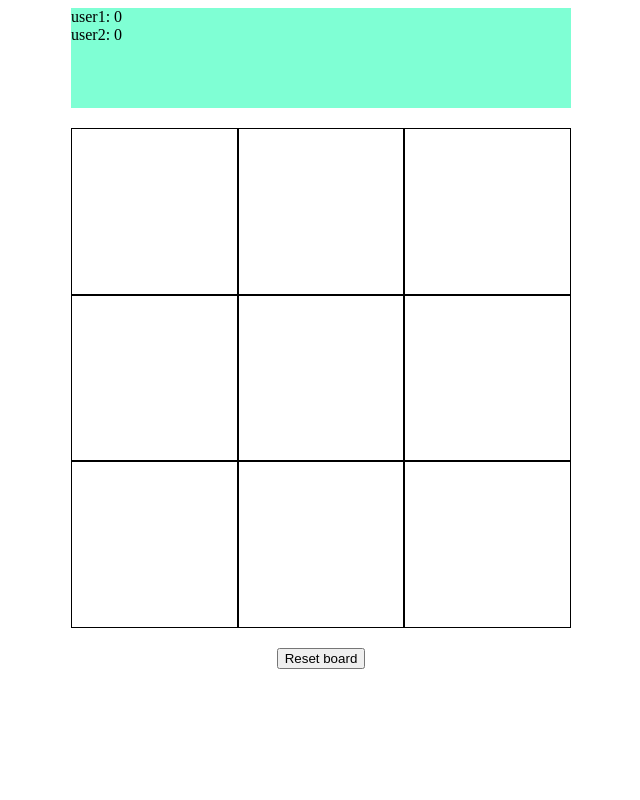
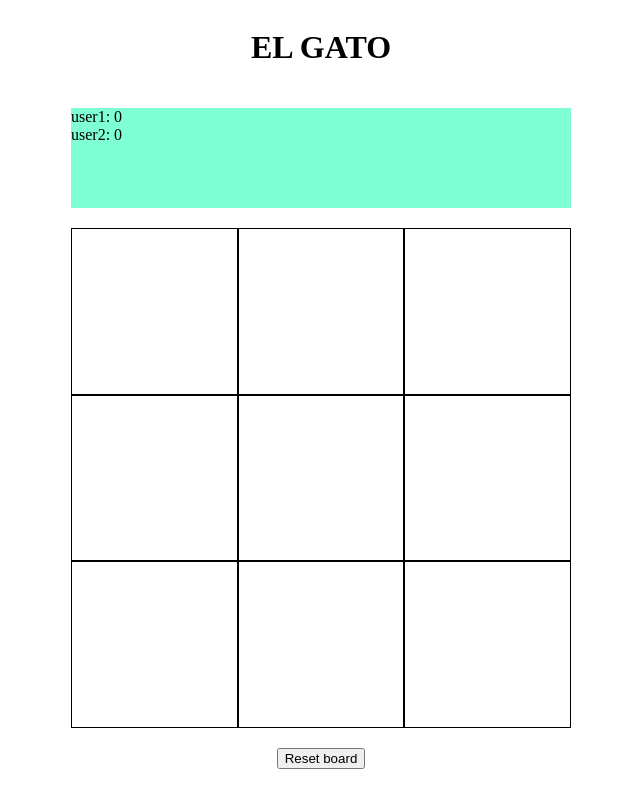
Before and after one commit to Dvisii0n/tic-tac-toe, a plain HTML site: page index.html in a window 1280 px wide. Shown: the whole page, without its empty margins (319-959 px from the left). Drawn offline with Linux system fonts and the light colour scheme.

Commit message:
Added div for displaying messages and showing current player turn, also added title

```diff
--- a/index.html
+++ b/index.html
@@ -9,9 +9,17 @@
   </head>
 
   <body>
+    <h1>EL GATO</h1>
     <div class="scoreboard">
-      <div class="score player-one">0</div>
-      <div class="score player-two">0</div>
+      <div class="score-container">
+        <div class="x-symbol score"></div>
+        <div class="score player-one">0</div>
+      </div>
+      <div class="win-msg"></div>
+      <div class="score-container">
+        <div class="o-symbol score"></div>
+        <div class="score player-two">0</div>
+      </div>
     </div>
     <div class="gameboard">
       <div class="square" col="0" row="0"></div>
```
